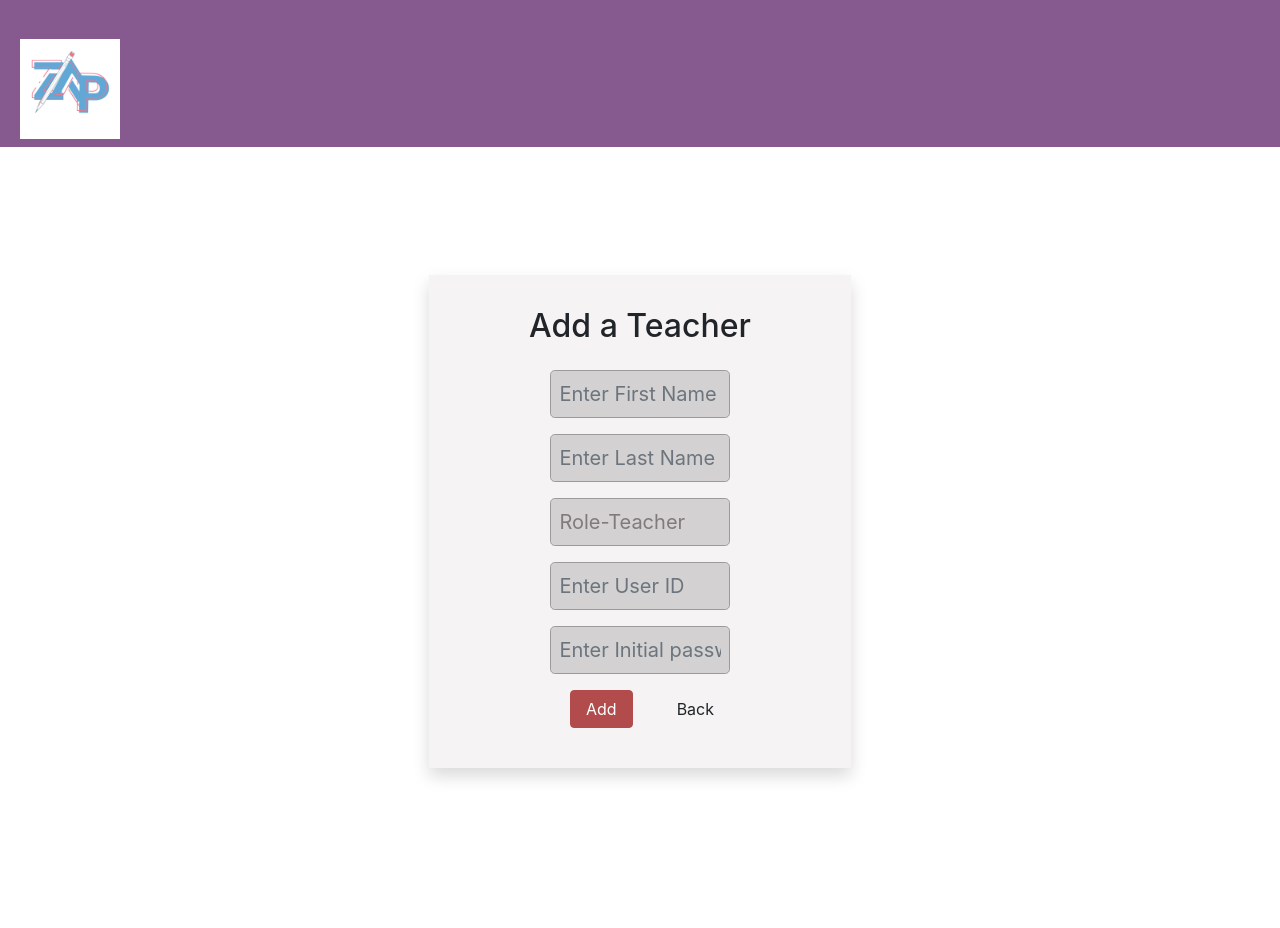
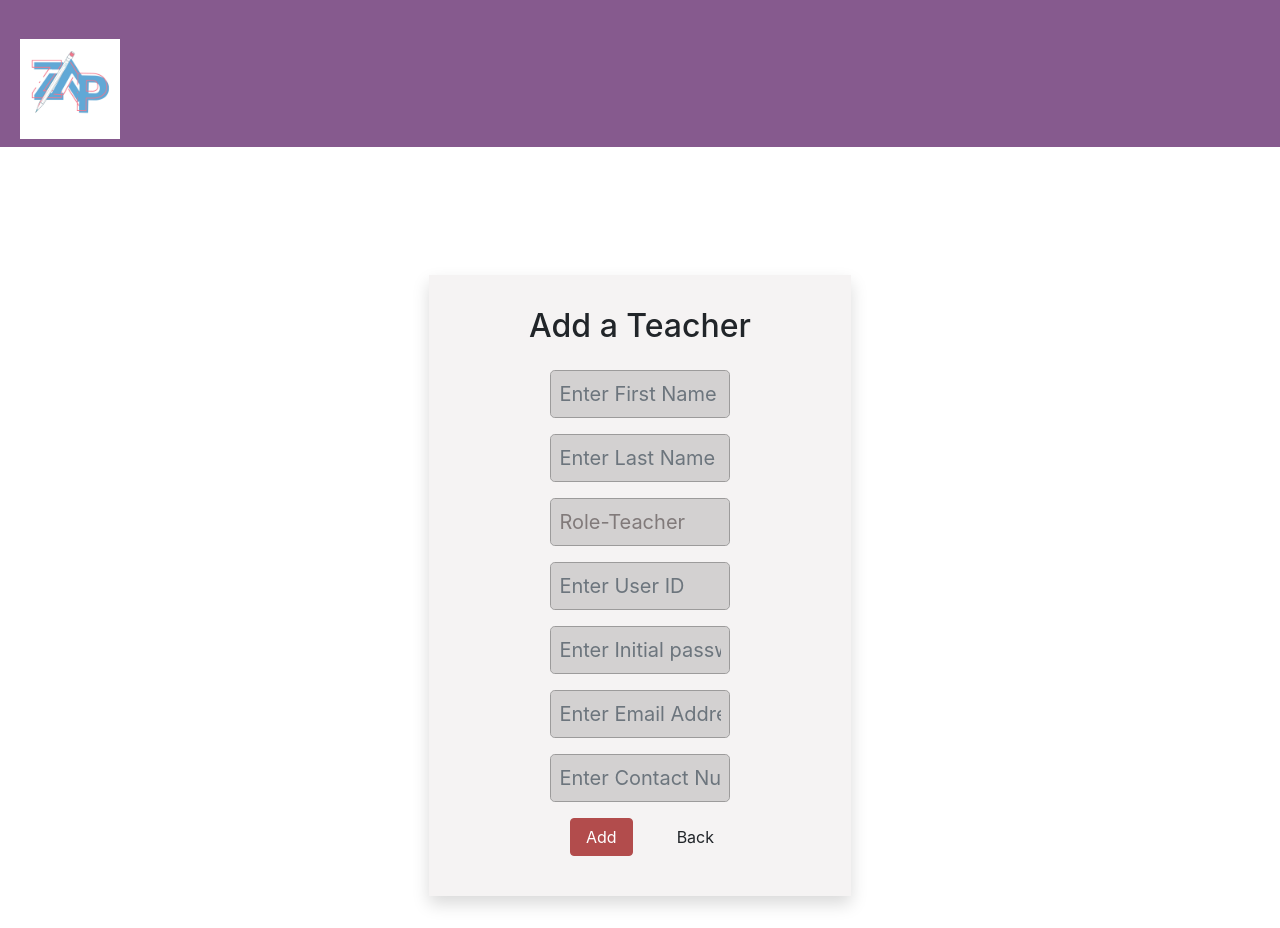
Before and after one commit to hafsahjilanee/ZAP, a React (Create React App) app in the folder client/: page /adminDashboard/addTeacher in a window 1280 px wide. Before the commit the page ends 800 px from the top, so only its background shows below. Built offline with nearby package versions, Linux system fonts and the light colour scheme.

Commit message:
List mappings + Add/Edit/View updated

```diff
--- a/client/src/components/AddStudent.js
+++ b/client/src/components/AddStudent.js
@@ -94,6 +94,19 @@ const AddStudent = () => {
             />
           </div>
 
+          <div className="form-group mb-3 ">
+            <input
+              type="text"
+              className="form-control form-control-lg mb-4"
+              id="floatingInput"
+              placeholder="Enter Email Address"
+              name="email"
+              value={password}
+              onChange={(e) => onInputChange(e)}
+            />
+          </div>
+          {/*dropdown for courses*/}
+
           <button className="btn btn-primary btn-block me-2 mb-2">Add</button>
 
           <Link className="btn mb-2" to="/AdminDashboard/StudentPage">
--- a/client/src/components/AddTeacher.js
+++ b/client/src/components/AddTeacher.js
@@ -93,7 +93,28 @@ const AddTeacher = () => {
               onChange={(e) => onInputChange(e)}
             />
           </div>
-
+          <div className="form-group mb-3 ">
+            <input
+              type="text"
+              className="form-control form-control-lg mb-4"
+              id="floatingInput"
+              placeholder="Enter Email Address"
+              name="email"
+              value={firstName}
+              onChange={(e) => onInputChange(e)}
+            />
+          </div>
+          <div className="form-group mb-3 ">
+            <input
+              type="text"
+              className="form-control form-control-lg mb-4"
+              id="floatingInput"
+              placeholder="Enter Contact Number"
+              name="number"
+              value={firstName}
+              onChange={(e) => onInputChange(e)}
+            />
+          </div>
           <button className="btn btn-primary btn-block me-2 mb-2">Add</button>
 
           <Link className="btn mb-2" to="/AdminDashboard/TeacherPage">
--- a/client/src/components/StudentPage.js
+++ b/client/src/components/StudentPage.js
@@ -91,7 +91,16 @@ const StudentPage = () => {
               style={{ paddingRight: "3rem" }}
             ></img>{" "}
           </NavLink>{" "}
-        </h1>
+        </h1>{" "}
+        {/*Adding multiple students functionality*/}
+        <div className="form-group mb-3 ">
+          <input
+            type="file"
+            id="floatingInput"
+            name="file"
+            value={File}
+          ></input>
+        </div>
         <table class="table table-hover border shadow">
           <thead>
             <tr>
--- a/client/src/components/ViewStudent.js
+++ b/client/src/components/ViewStudent.js
@@ -33,7 +33,7 @@ const ViewStudent = () => {
       <h2 className="text-center mb-4">
         {Student.firstName} {Student.lastName}
       </h2>{" "}
-      <div className="container-form">
+      <div className="container-form shadow">
         <div class="row mb-3">
           <label
             for="inputText3"
```
